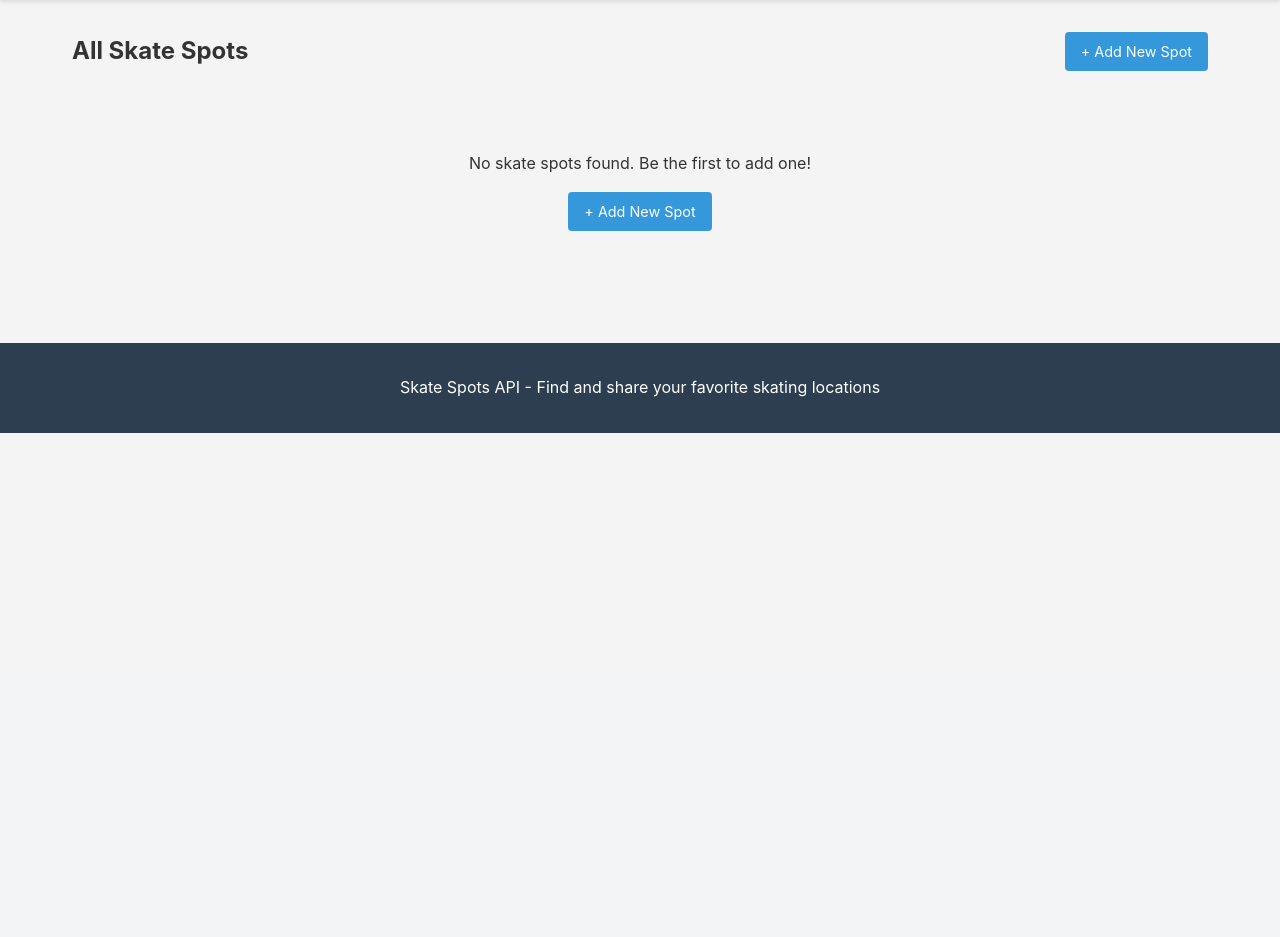
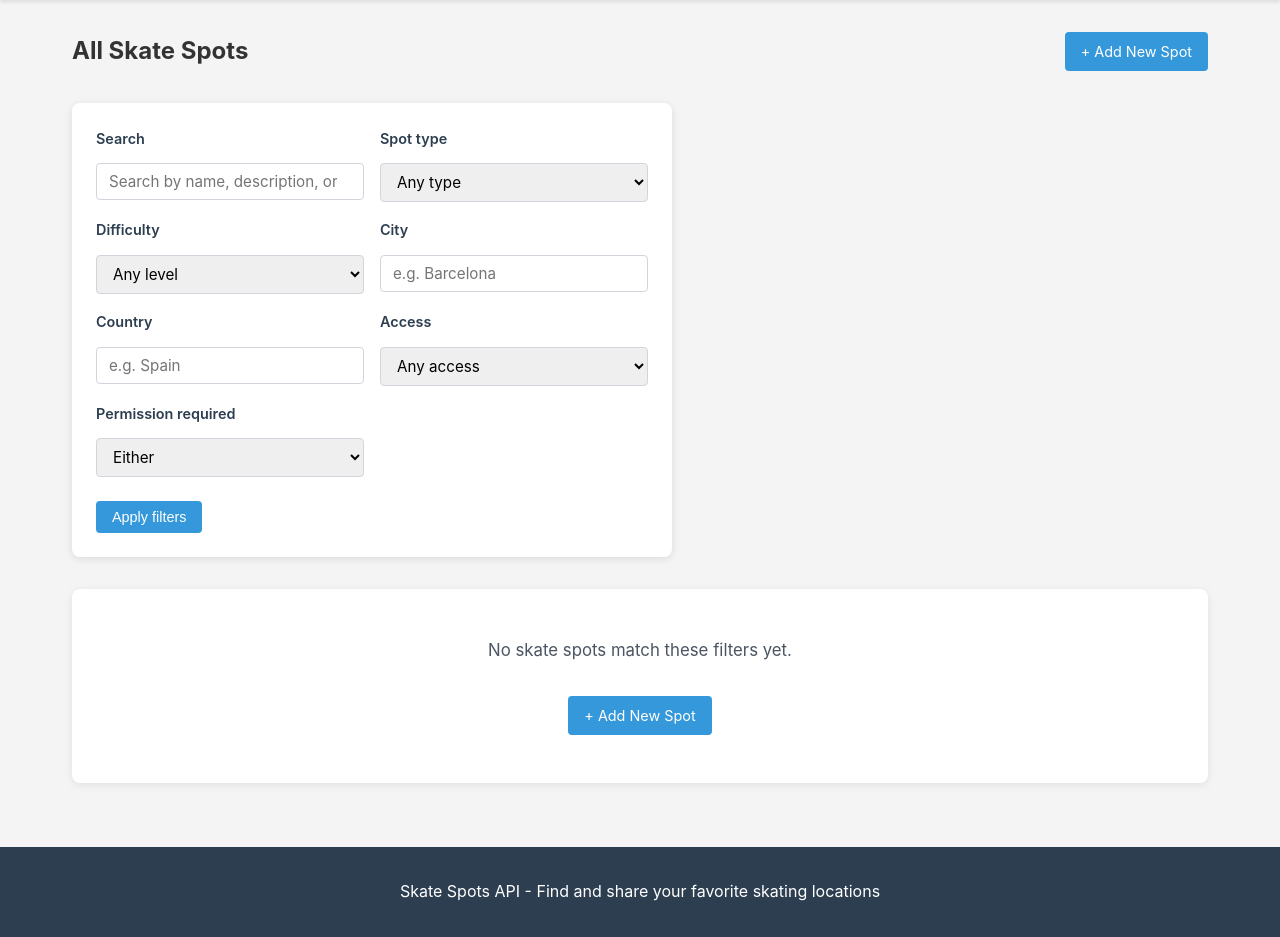
Before and after one commit to mattmikula/skate-spots, a FastAPI app: template templates/index.html in a window 1280 px wide. Shown: the part 128-1065 px from the top of the page. Before the commit the page ends 561 px from the top, so only its background shows below. Run offline with FastAPI, Linux system fonts and the light colour scheme; the template is opened without the code that fills it, so the values that code supplies are empty; parts of the project's set-up code (start-up, migrations or seed data) failed here and were passed over.

Commit message:
Add filters to front end

```diff
--- a/app/routers/skate_spots.py
+++ b/app/routers/skate_spots.py
@@ -19,7 +19,6 @@ from app.models.skate_spot import (
     Location,
     SkateSpot,
     SkateSpotCreate,
-    SkateSpotFilters,
     SkateSpotUpdate,
     SpotType,
 )
@@ -27,6 +26,7 @@ from app.services.skate_spot_service import (
     SkateSpotService,
     get_skate_spot_service,
 )
+from spots.filters import build_skate_spot_filters
 
 router = APIRouter(prefix="/skate-spots", tags=["skate-spots"])
 _TRUE_VALUES = {"true", "on", "1"}
@@ -135,27 +135,6 @@ async def create_skate_spot(
     return service.create_spot(spot_data, current_user.id)
 
 
-def _build_filters(
-    search: str | None,
-    spot_types: list[SpotType] | None,
-    difficulties: list[Difficulty] | None,
-    city: str | None,
-    country: str | None,
-    is_public: bool | None,
-    requires_permission: bool | None,
-) -> SkateSpotFilters | None:
-    filters = SkateSpotFilters(
-        search=search,
-        spot_types=spot_types or None,
-        difficulties=difficulties or None,
-        city=city,
-        country=country,
-        is_public=is_public,
-        requires_permission=requires_permission,
-    )
-    return filters if filters.has_filters() else None
-
-
 @router.get("/", response_model=list[SkateSpot])
 async def list_skate_spots(
     service: Annotated[SkateSpotService, Depends(get_skate_spot_service)],
@@ -169,7 +148,7 @@ async def list_skate_spots(
 ) -> list[SkateSpot]:
     """Get skate spots, optionally filtered by query parameters."""
 
-    filters = _build_filters(
+    filters = build_skate_spot_filters(
         search=search,
         spot_types=spot_type,
         difficulties=difficulty,
@@ -195,7 +174,7 @@ async def get_spots_geojson(
 ) -> GeoJSONFeatureCollection:
     """Get skate spots in GeoJSON format, honoring optional filters."""
     spots = service.list_spots(
-        _build_filters(
+        build_skate_spot_filters(
             search=search,
             spot_types=spot_type,
             difficulties=difficulty,
--- a/static/style.css
+++ b/static/style.css
@@ -59,6 +59,64 @@ footer {
     grid-template-columns: repeat(auto-fill, minmax(300px, 1fr));
     gap: 1.5rem;
     margin-top: 2rem;
+}
+
+.filter-form {
+    background: white;
+    border-radius: 8px;
+    padding: 1.5rem;
+    box-shadow: 0 2px 8px rgba(0,0,0,0.1);
+    display: flex;
+    flex-direction: column;
+    gap: 1.5rem;
+}
+
+.filter-grid {
+    display: grid;
+    gap: 1rem;
+    grid-template-columns: repeat(auto-fit, minmax(200px, 1fr));
+}
+
+.filter-field {
+    display: flex;
+    flex-direction: column;
+    gap: 0.35rem;
+}
+
+.filter-field label {
+    font-size: 0.9rem;
+    font-weight: 600;
+    color: #2c3e50;
+}
+
+.filter-field input,
+.filter-field select {
+    padding: 0.5rem 0.75rem;
+    border: 1px solid #d1d5db;
+    border-radius: 4px;
+    font-size: 0.95rem;
+}
+
+.filter-actions {
+    display: flex;
+    align-items: center;
+    flex-wrap: wrap;
+    gap: 0.75rem;
+}
+
+.empty-state {
+    margin-top: 2rem;
+    padding: 3rem 1.5rem;
+    text-align: center;
+    background: white;
+    border-radius: 8px;
+    box-shadow: 0 2px 8px rgba(0,0,0,0.08);
+    color: #4b5563;
+}
+
+.empty-state p {
+    margin-bottom: 1rem;
+    font-size: 1.05rem;
 }
 
 .spot-card {
--- a/templates/index.html
+++ b/templates/index.html
@@ -6,31 +6,106 @@
     <a href="/skate-spots/new" class="btn btn-primary">+ Add New Spot</a>
 </div>
 
-<div id="spot-list" class="spot-list">
-    {% for spot in spots %}
-        {% include "spot_card.html" %}
-    {% endfor %}
+<form
+    id="spot-filter-form"
+    class="filter-form"
+    hx-get="/skate-spots"
+    hx-target="#spot-results"
+    hx-push-url="true"
+    hx-trigger="submit, change delay:300ms from:select, keyup changed delay:500ms from:input"
+    hx-indicator="#spot-filter-indicator"
+>
+    <div class="filter-grid">
+        <div class="filter-field">
+            <label for="filter-search">Search</label>
+            <input
+                type="search"
+                id="filter-search"
+                name="search"
+                value="{{ filter_values.get('search', '') }}"
+                placeholder="Search by name, description, or location"
+            >
+        </div>
+
+        <div class="filter-field">
+            <label for="filter-spot-type">Spot type</label>
+            <select id="filter-spot-type" name="spot_type">
+                <option value="">Any type</option>
+                {% for option in spot_types %}
+                <option
+                    value="{{ option.value }}"
+                    {% if filter_values.get('spot_type') == option.value %}selected{% endif %}
+                >{{ option.value | replace('_', ' ') | title }}</option>
+                {% endfor %}
+            </select>
+        </div>
+
+        <div class="filter-field">
+            <label for="filter-difficulty">Difficulty</label>
+            <select id="filter-difficulty" name="difficulty">
+                <option value="">Any level</option>
+                {% for option in difficulties %}
+                <option
+                    value="{{ option.value }}"
+                    {% if filter_values.get('difficulty') == option.value %}selected{% endif %}
+                >{{ option.value | title }}</option>
+                {% endfor %}
+            </select>
+        </div>
+
+        <div class="filter-field">
+            <label for="filter-city">City</label>
+            <input
+                type="text"
+                id="filter-city"
+                name="city"
+                value="{{ filter_values.get('city', '') }}"
+                placeholder="e.g. Barcelona"
+            >
+        </div>
+
+        <div class="filter-field">
+            <label for="filter-country">Country</label>
+            <input
+                type="text"
+                id="filter-country"
+                name="country"
+                value="{{ filter_values.get('country', '') }}"
+                placeholder="e.g. Spain"
+            >
+        </div>
+
+        <div class="filter-field">
+            <label for="filter-public">Access</label>
+            <select id="filter-public" name="is_public">
+                <option value="">Any access</option>
+                <option value="true" {% if filter_values.get('is_public') == 'true' %}selected{% endif %}>Public only</option>
+                <option value="false" {% if filter_values.get('is_public') == 'false' %}selected{% endif %}>Private only</option>
+            </select>
+        </div>
+
+        <div class="filter-field">
+            <label for="filter-permission">Permission required</label>
+            <select id="filter-permission" name="requires_permission">
+                <option value="">Either</option>
+                <option value="true" {% if filter_values.get('requires_permission') == 'true' %}selected{% endif %}>Yes</option>
+                <option value="false" {% if filter_values.get('requires_permission') == 'false' %}selected{% endif %}>No</option>
+            </select>
+        </div>
+    </div>
+
+    <div class="filter-actions">
+        <button type="submit" class="btn btn-primary">Apply filters</button>
+        {% if has_active_filters %}
+        <a href="/skate-spots" class="btn btn-secondary">Clear filters</a>
+        {% endif %}
+        <span id="spot-filter-indicator" class="htmx-indicator" role="status" aria-live="polite">
+            Updating spots…
+        </span>
+    </div>
+</form>
+
+<div id="spot-results">
+    {% include "partials/spot_list.html" %}
 </div>
-
-<div id="empty-state" style="text-align: center; padding: 3rem; {% if spots %}display: none;{% endif %}">
-    <p>No skate spots found. Be the first to add one!</p>
-    <a href="/skate-spots/new" class="btn btn-primary" style="margin-top: 1rem;">+ Add New Spot</a>
-</div>
-
-<script>
-// Use MutationObserver to watch for changes in the spot list
-const spotList = document.getElementById('spot-list');
-const emptyState = document.getElementById('empty-state');
-
-const observer = new MutationObserver(function(mutations) {
-    if (spotList.children.length === 0) {
-        emptyState.style.display = 'block';
-    } else {
-        emptyState.style.display = 'none';
-    }
-});
-
-// Start observing the spot list for child changes
-observer.observe(spotList, { childList: true });
-</script>
 {% endblock %}
--- /dev/null
+++ b/templates/partials/spot_list.html
@@ -0,0 +1,12 @@
+{% if spots %}
+<div class="spot-list">
+    {% for spot in spots %}
+        {% include "spot_card.html" %}
+    {% endfor %}
+</div>
+{% else %}
+<div class="empty-state">
+    <p>No skate spots match these filters yet.</p>
+    <a href="/skate-spots/new" class="btn btn-primary" style="margin-top: 1rem;">+ Add New Spot</a>
+</div>
+{% endif %}
```
Also changed, not shown: app/routers/frontend.py (+110 -11 lines), spots/filters.py (added, +33 -0 lines), tests/test_api/test_frontend.py (+74 -0 lines), tests/test_utils/test_filters.py (added, +37 -0 lines), README.md.
